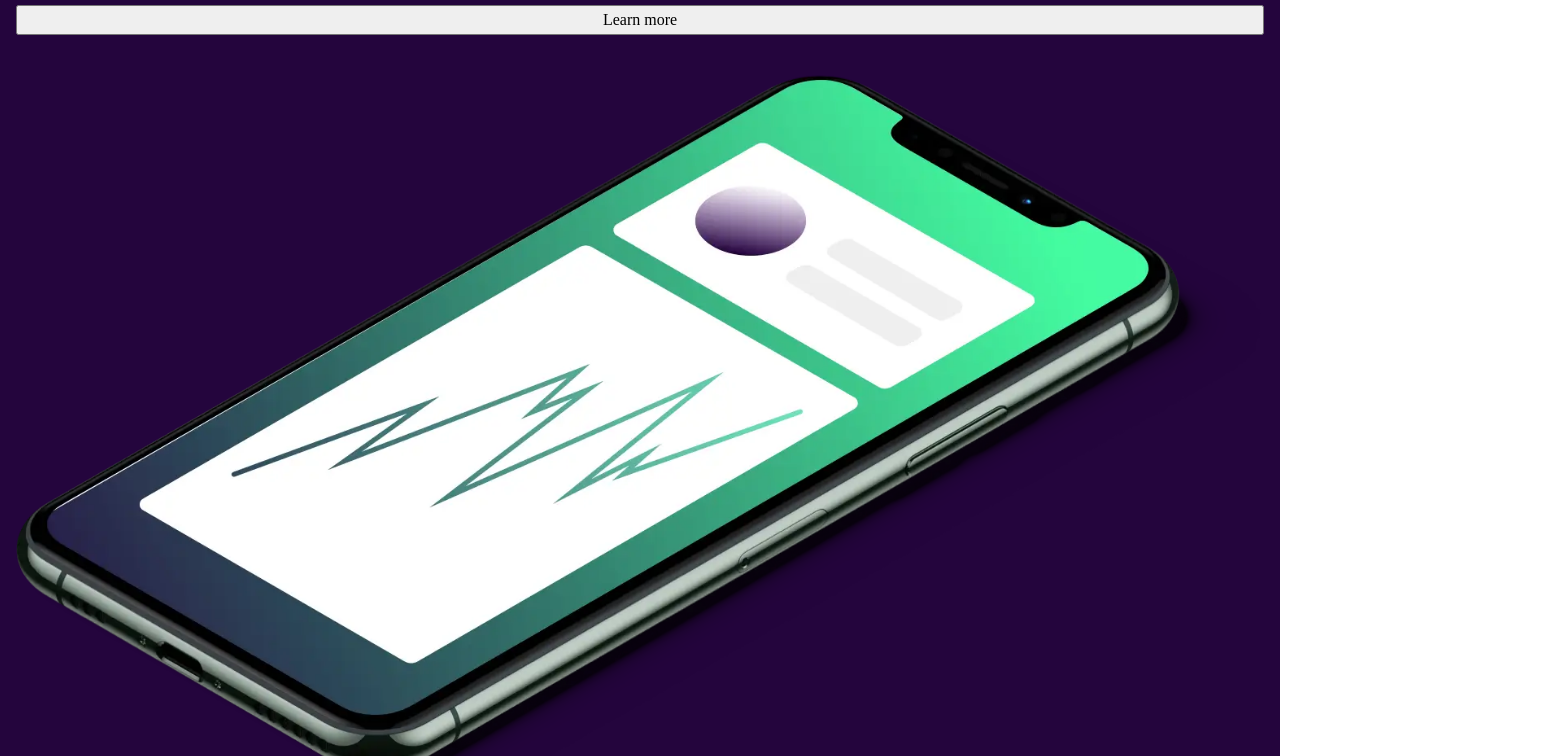
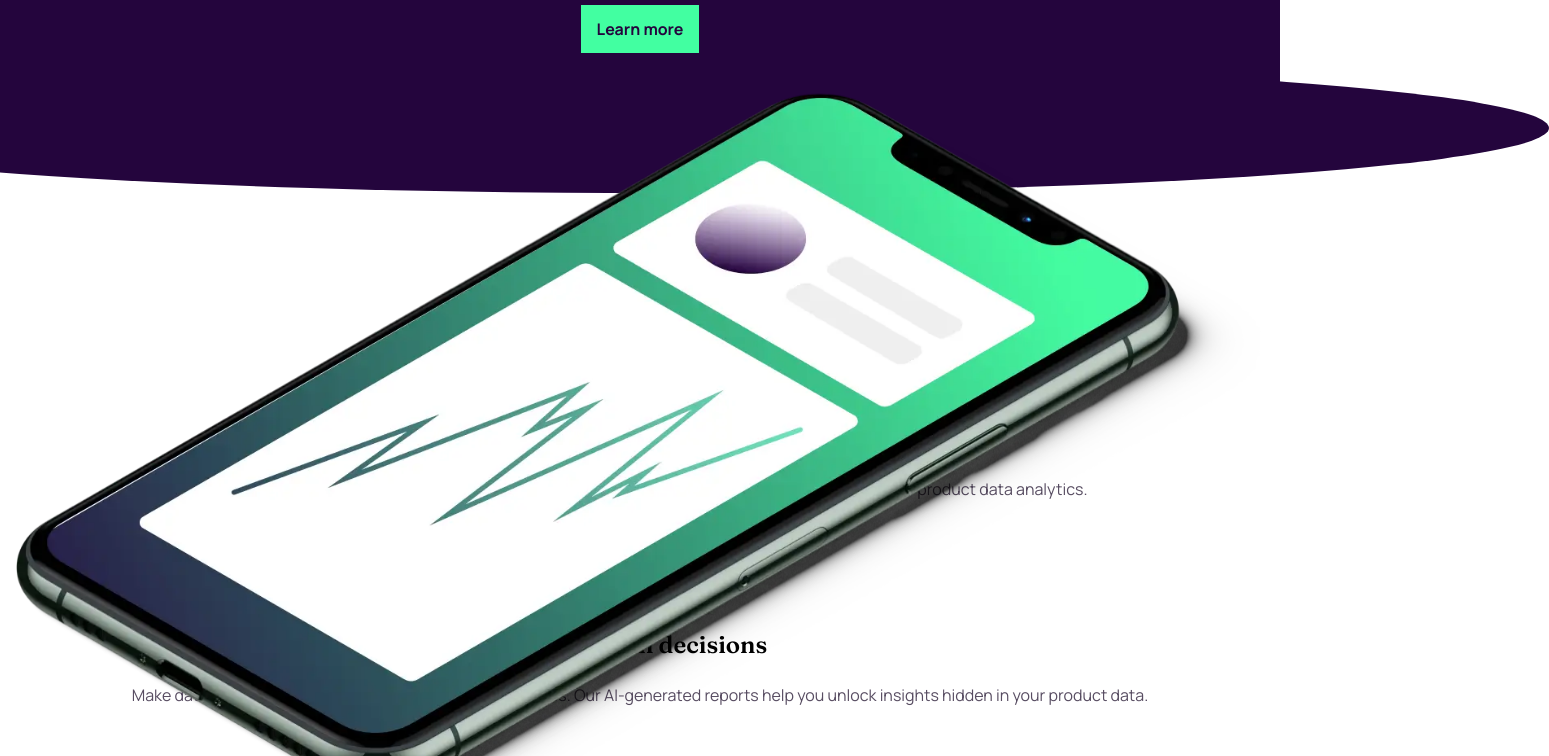
Before and after one commit to fullsnackdevj/workit-landing-page, a plain HTML site: page index.html in a window 1280 px wide. Shown: the part 309-1065 px from the top of the page, 1549 px wide, since content can reach past the window. Drawn offline with Linux system fonts and the light colour scheme.

Commit message:
added styles to features class

```diff
--- a/index.html
+++ b/index.html
@@ -44,14 +44,16 @@
 
           <div class="hero-section">
             <h1>Data <span>tailored</span> to your needs.</h1>
-            <button>Learn more</button>
+            <a class="btn">Learn more</a>
             <img
               src="./assets/images/image-hero.webp"
               alt="image of a phone in isometric view"
             />
           </div>
         </div>
+
       </header>
+      <div class="curve-1"></div>
 
         <main>
           <div class="features">
@@ -87,8 +89,8 @@
         </main>
 
         <section class="call-to-action">
-          <div class="author">
-            <img src="" alt="" />
+          <div class="founder">
+            <img src="./assets/images/image-founder.webp" alt="" />
           </div>
 
           <div class="details">
--- a/style.css
+++ b/style.css
@@ -115,6 +115,7 @@ h6 {
 
 h1, h2, span{
     font-family: var(--ff-fraunces);
+    font-weight: var(--fw-semiBold);
 }
 
 /* responsive font size that scales between 80px on mobile and 144px on desktop using CSS clamp */
@@ -122,7 +123,7 @@ h1, h2, span{
 h1 {
     font-size: clamp(50px, 5vw + 2rem, 144px);
     line-height: clamp(60px, 8vw, 80px); /* Adjust the preferred scaling value as needed */
-    font-weight: var(--fw-semiBold);
+
 }
 
 
@@ -183,14 +184,41 @@ a {
   }
 
 
-header{
+ .btn{
+    background-color: var(--clr-pr-lightGreen);
+    color: var(--clr-pr-darkBlue);
+    padding: 8px 16px;
+    text-align: center;
+
+    font-family: var(--ff-manrope);
+    font-weight: bolder;
+  }
+
+
+  header {
     background-color: var(--clr-pr-darkBlue);
     color: var(--clr-nt-white);
     padding: 1rem;
-
     display: flex;
     flex-direction: column;
     gap: 64px;
+    position: relative;
+    height: 480px;
+    margin-bottom: 10rem;
+}
+
+header::after {
+    content: "";
+    position: absolute;
+    bottom: -22px;
+    left: -19%;
+    right: 0;
+    display: block;
+    width: 140%;
+    height: 130px;
+    border-radius: 50%;
+    background-color: var(--clr-pr-darkBlue);
+    z-index: -1;
 }
 
 .top-header{
@@ -202,5 +230,30 @@ header{
 .hero-section{
     display: flex;
     flex-direction: column;
+    align-items: center;
+    text-align: center;
     gap: 40px;
 }
+
+.features{
+    display: flex;
+    flex-direction: column;
+    gap: 3rem;
+}
+.feature-items{
+    display: flex;
+    flex-direction: column;
+    justify-content: center;
+    align-items: center;
+    gap: 1rem;
+    text-align: center;
+}
+
+.feature-items>span{
+    display: flex;
+    border: 1px solid var(--clr-pr-darkBlue);
+    align-items: center;
+    justify-content: center;
+    padding: 1rem 1.5rem;
+    border-radius: 50%;
+}
```
